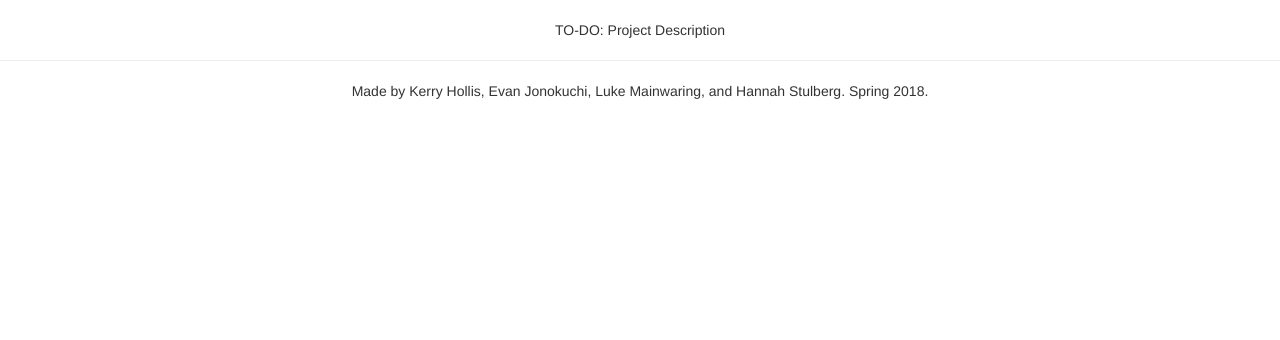
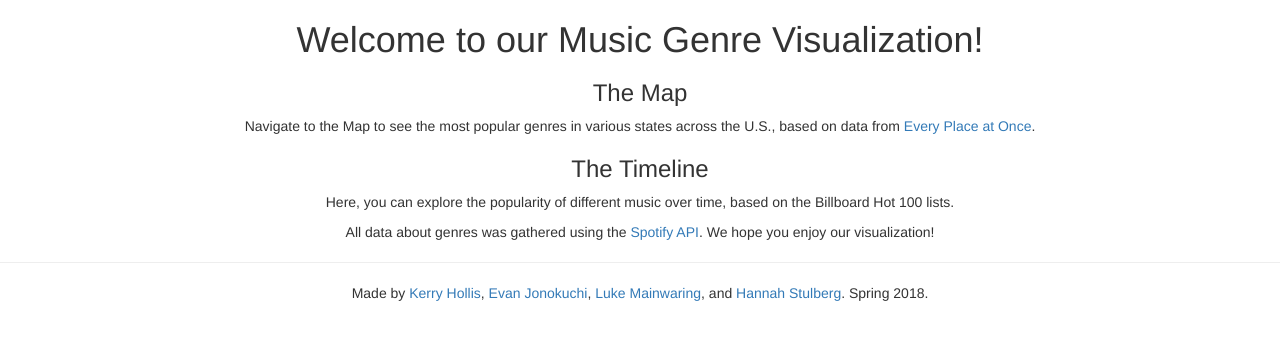
Before and after one commit to LukeMainwaring/MusicGenreViz, a Flask app: page / in a window 1280 px wide. Shown: the part 52-392 px from the top of the page. Run offline with Flask 2, Linux system fonts and the light colour scheme; some libraries are stand-ins or nearby versions.

Commit message:
Added text to home page and links to github on footer

```diff
--- a/music_jawn_app/templates/base.html
+++ b/music_jawn_app/templates/base.html
@@ -31,7 +31,7 @@
 
     {% block footer %}
         <footer>
-            <p align="center">Made by Kerry Hollis, Evan Jonokuchi, Luke Mainwaring, and Hannah Stulberg. Spring 2018.</p>
+            <p align="center">Made by <a href='https://github.com/holliske'>Kerry Hollis</a>, <a href='https://github.com/ejonokuchi'>Evan Jonokuchi</a>, <a href='https://github.com/LukeMainwaring'>Luke Mainwaring</a>, and <a href='https://github.com/stulberg'>Hannah Stulberg</a>. Spring 2018.</p>
         </footer>
     {% endblock %}
 
--- a/music_jawn_app/templates/home.html
+++ b/music_jawn_app/templates/home.html
@@ -1,5 +1,10 @@
 {% extends 'base.html' %}
 
 {% block content %}
-    <p>TO-DO: Project Description</p>
+    <h1>Welcome to our Music Genre Visualization!</h1>
+    <h3>The Map</h3>
+    <p>Navigate to the Map to see the most popular genres in various states across the U.S., based on data from <a href='http://everynoise.com/everyplace.cgi'>Every Place at Once</a>.</p>
+    <h3>The Timeline</h3>
+    <p>Here, you can explore the popularity of different music over time, based on the Billboard Hot 100 lists.</p>
+    <p>All data about genres was gathered using the <a href='https://beta.developer.spotify.com/console/'>Spotify API</a>. We hope you enjoy our visualization!</p>
 {% endblock %}
```
